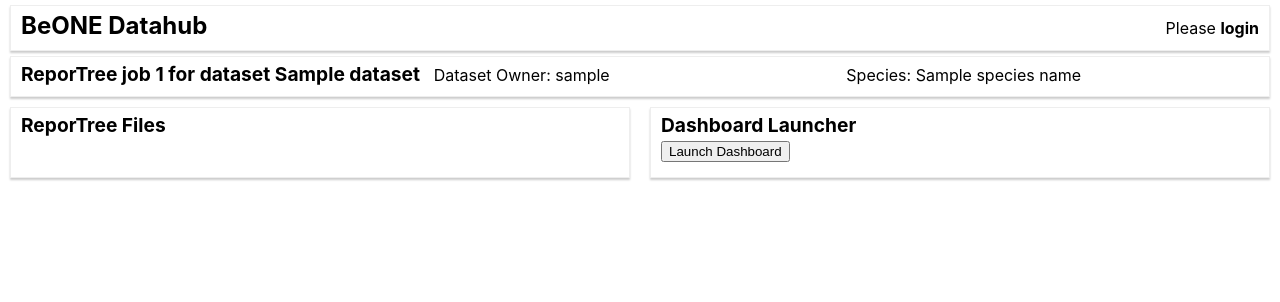
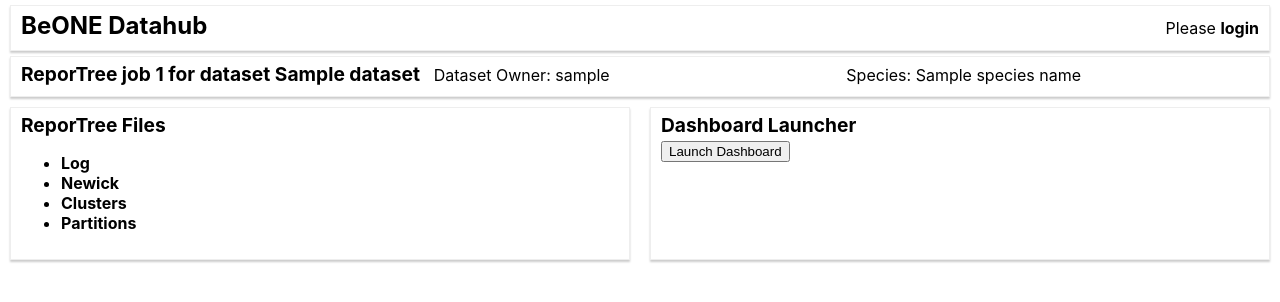
Before and after one commit to ssi-dk/beone-datahub, a Django app: template main/templates/main/rt_job.html in a window 1280 px wide. Shown: the top 302 px of the page. Run offline with Django 4.2, Linux system fonts and the light colour scheme; the template is opened without the code that fills it: most values are stand-ins (such as "Sample title", 1, 10 or a date in 2020); data that the repository does not hold is empty.

Commit message:
Add preliminary links for RT files.

```diff
--- a/main/templates/main/rt_job.html
+++ b/main/templates/main/rt_job.html
@@ -13,6 +13,12 @@
 <div class='row'>
   <div class='pane'>
       <h2>ReporTree Files</h2>
+      <ul>
+        <li><a href=".">Log</a></li>
+        <li><a href=".">Newick</a></li>
+        <li><a href=".">Clusters</a></li>
+        <li><a href=".">Partitions</a></li>
+      </ul>
   </div>
   <div class='pane'>
     <h2>Dashboard Launcher</h2>
```
